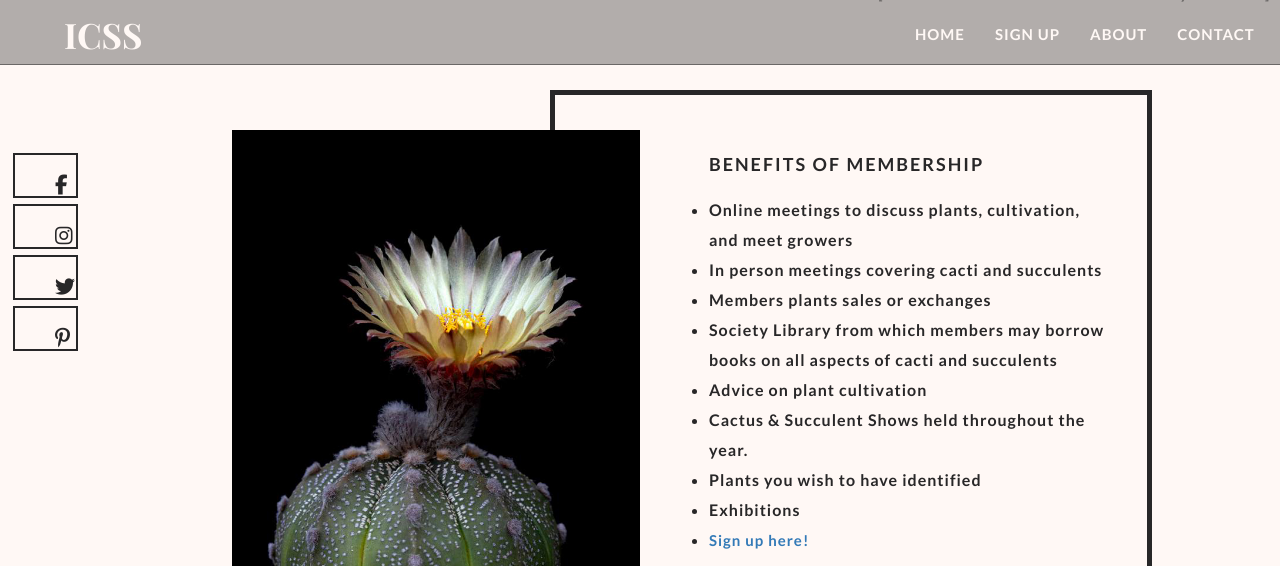
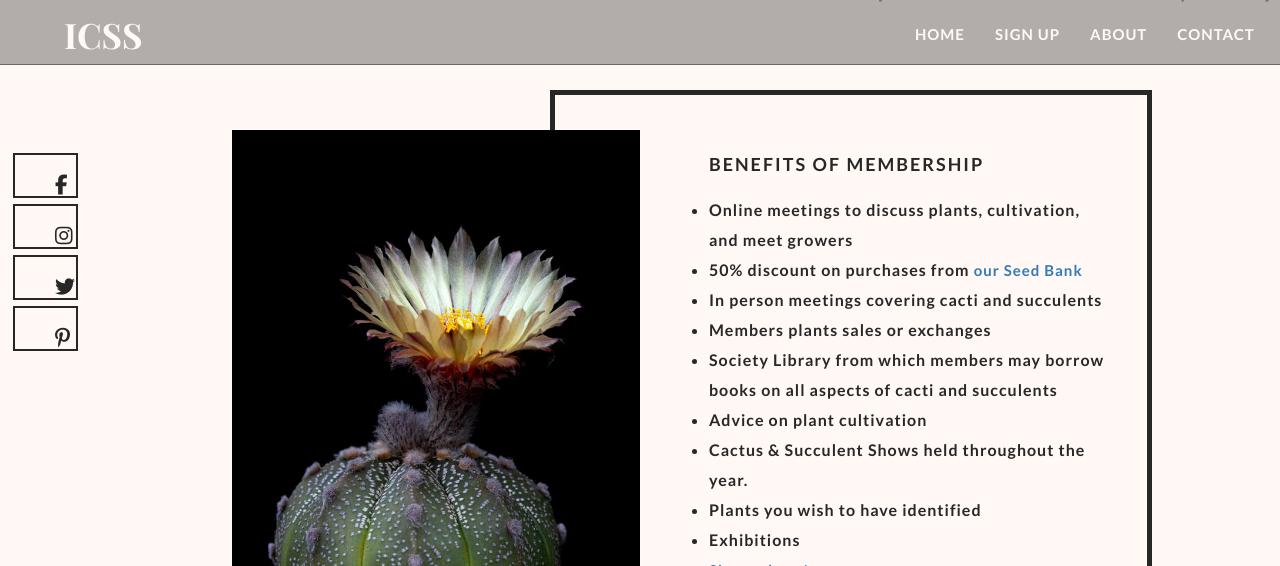
Before and after one commit to irishcactusandsucculentsociety/website, a Jekyll site: the page built from index.md, in a window 1280 px wide and 900 px high, scrolled down 720 px, cut to the strip 0-566 px from the top of the window. Built offline with Jekyll 4.4.1, drawn with Linux system fonts in a browser that asks for light colours; nearby versions of some CDN libraries; some web fonts are replaced.

Commit message:
mention seed bank

```diff
--- a/index.md
+++ b/index.md
@@ -58,6 +58,7 @@ covid_holdoff: false
             </h3>
             <ul>
                 <li>Online meetings to discuss plants, cultivation, and meet growers</li>
+		<li>50% discount on purchases from <a href="https://irelandcactus.com/seedbank.html">our Seed Bank</a></li>
                 <li>In person meetings covering cacti and succulents</li>
                 <li>Members plants sales or exchanges</li>
                 <li>Society Library from which members may borrow books on all aspects of cacti and succulents</li>
```
